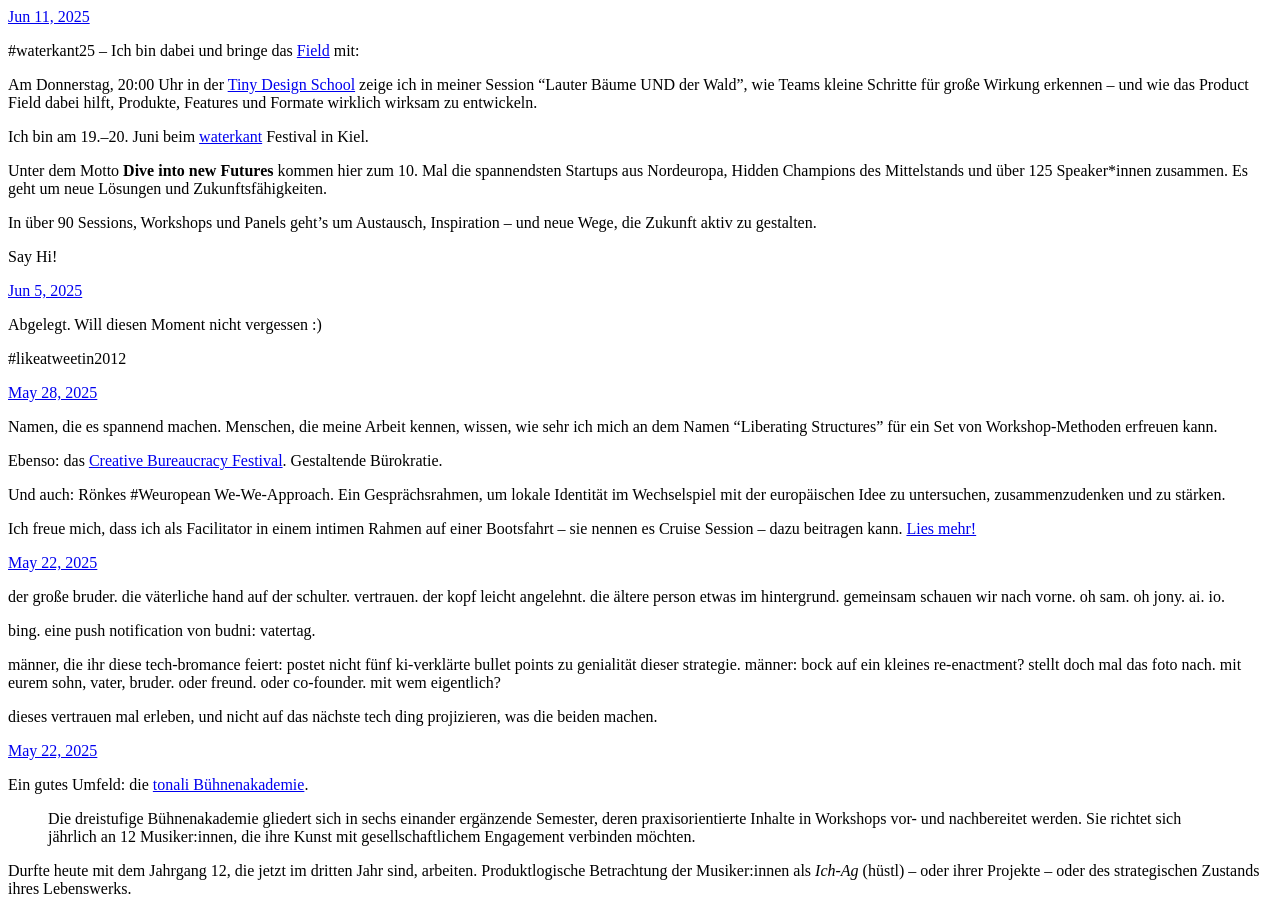
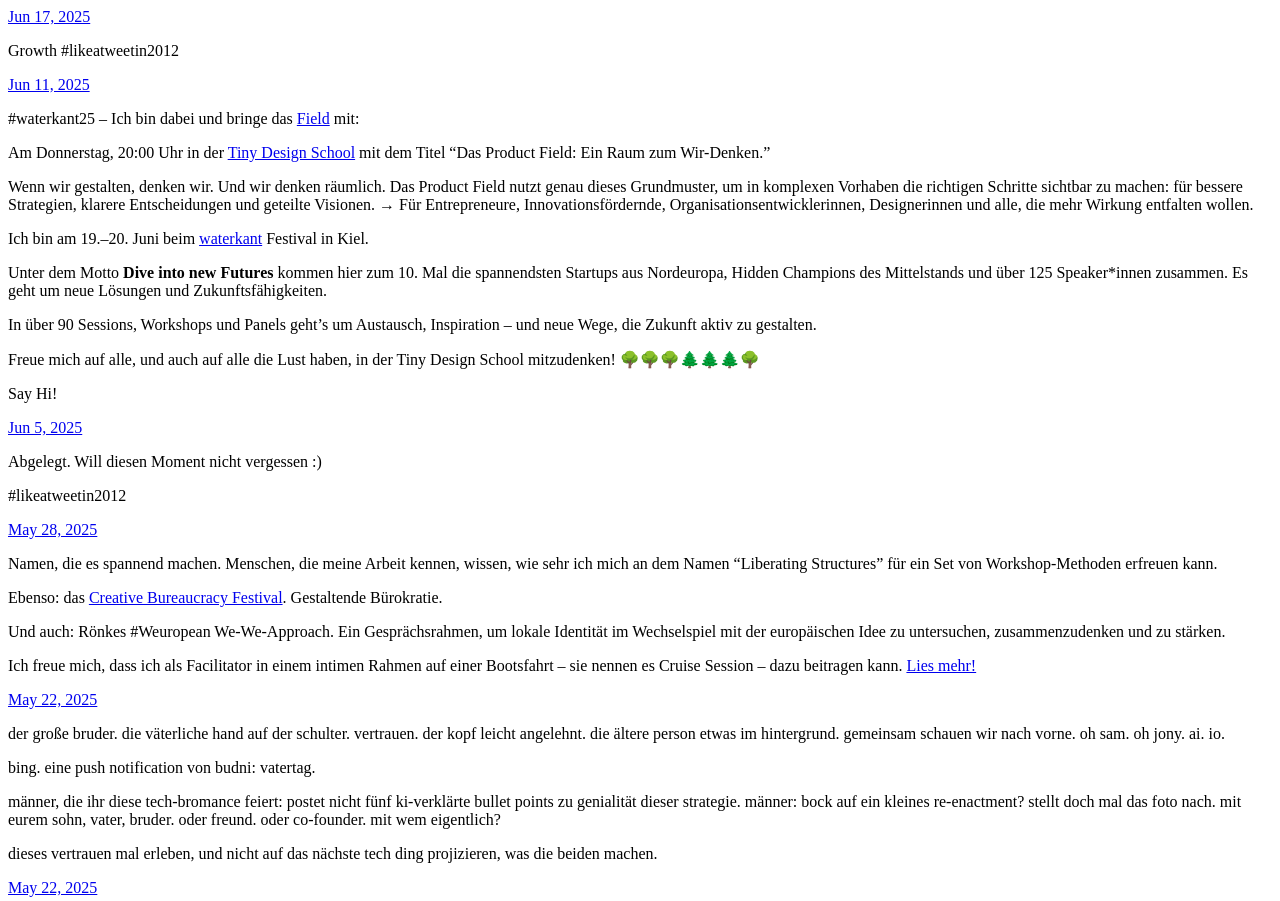
Before and after one commit to rockitbaby/push.michaelschieben.com, a plain HTML site: page index.html in a window 1280 px wide. Shown: the top 901 px of the page. Drawn offline with Linux system fonts and the light colour scheme.

Commit message:
Archiving from Micro.blog.

```diff
--- a/index.html
+++ b/index.html
@@ -25,14 +25,29 @@
 	  <div class="h-entry">
 
 
+		<a href="https://push.michaelschieben.com/2025/06/17/growth-likeatweetin/" class="u-url"><time class="dt-published" datetime="2025-06-17 21:08:08 &#43;0200">Jun 17, 2025</time></a>
+
+		<div class="e-content">
+			 <p>Growth #likeatweetin2012</p>
+<!-- raw HTML omitted -->
+
+		</div>
+	  </div>
+
+	  <div class="h-entry">
+
+
 		<a href="https://push.michaelschieben.com/2025/06/11/waterkant-ich-bin-dabei-und/" class="u-url"><time class="dt-published" datetime="2025-06-11 19:02:18 &#43;0200">Jun 11, 2025</time></a>
 
 		<div class="e-content">
 			 <p>#waterkant25 – Ich bin dabei und bringe das <a href="https://productfield.com/de">Field</a> mit:</p>
-<p>Am Donnerstag, 20:00 Uhr in der <a href="https://dlc.sh/lernort/tiny-design-school">Tiny Design School</a> zeige ich in meiner Session &ldquo;Lauter Bäume UND der Wald&rdquo;, wie Teams kleine Schritte für große Wirkung erkennen – und wie das Product Field dabei hilft, Produkte, Features und Formate wirklich wirksam zu entwickeln.</p>
+<p>Am Donnerstag, 20:00 Uhr in der <a href="https://dlc.sh/lernort/tiny-design-school">Tiny Design School</a> mit dem Titel &ldquo;Das Product Field: Ein Raum zum Wir-Denken.&rdquo;</p>
+<p>Wenn wir gestalten, denken wir. Und wir denken räumlich. Das Product Field nutzt genau dieses Grundmuster, um in komplexen Vorhaben die richtigen Schritte sichtbar zu machen: für bessere Strategien, klarere Entscheidungen und geteilte Visionen.
+→ Für Entrepreneure, Innovationsfördernde, Organisationsentwicklerinnen, Designerinnen und alle, die mehr Wirkung entfalten wollen.</p>
 <p>Ich bin am 19.–20. Juni beim <a href="https://www.waterkant.sh/festival">waterkant</a> Festival in Kiel.</p>
 <p>Unter dem Motto <strong>Dive into new Futures</strong> kommen hier zum 10. Mal die spannendsten Startups aus Nordeuropa, Hidden Champions des Mittelstands und über 125 Speaker*innen zusammen. Es geht um neue Lösungen und Zukunftsfähigkeiten.</p>
 <p>In über 90 Sessions, Workshops und Panels geht’s um Austausch, Inspiration – und neue Wege, die Zukunft aktiv zu gestalten.</p>
+<p>Freue mich auf alle, und auch auf alle die Lust haben, in der Tiny Design School mitzudenken! 🌳🌳🌳🌲🌲🌲🌳</p>
 <p>Say Hi!</p>
 <!-- raw HTML omitted -->
 
```
